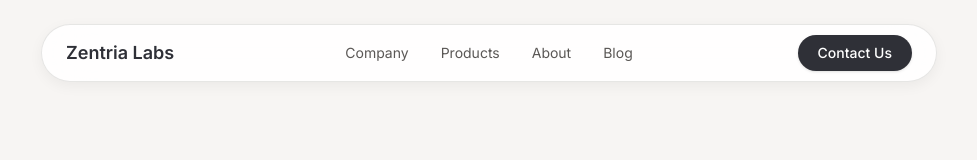
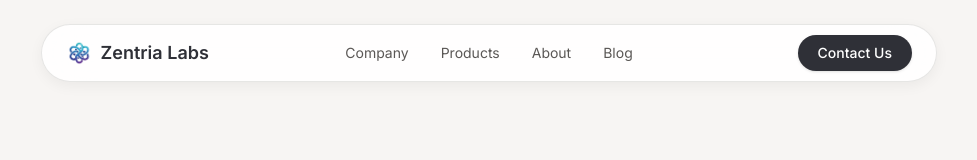
Before and after one commit to AkithaRandira/connex-landing, a Next.js app: page / in a window 1280 px wide. Shown: the top 160 px of the page, without its empty margins (151-1128 px from the left). Built offline with nearby package versions, Linux system fonts and the light colour scheme.

Commit message:
Add Zentria Labs logo to favicon, navbar, and footer

```diff
--- a/app/layout.tsx
+++ b/app/layout.tsx
@@ -60,6 +60,7 @@ export default function RootLayout({
   return (
     <html lang="en" className={`${inter.variable} ${instrumentSerif.variable} antialiased`}>
       <head>
+        <link rel="icon" href="/ZentriaLabs_Logo.png" sizes="any" />
         <link rel="preconnect" href="https://fonts.googleapis.com" />
         <link rel="preconnect" href="https://fonts.gstatic.com" crossOrigin="anonymous" />
         <link
--- a/app/page.tsx
+++ b/app/page.tsx
@@ -33,7 +33,12 @@ export default function LandingPage() {
           }`}
         >
           {/* Logo */}
-          <a href="/" className="text-[#2F3037] text-sm sm:text-base md:text-lg font-semibold whitespace-nowrap">
+          <a href="/" className="flex items-center gap-2 text-[#2F3037] text-sm sm:text-base md:text-lg font-semibold whitespace-nowrap">
+            <img
+              src="/ZentriaLabs_Logo.png"
+              alt="Zentria Labs Logo"
+              className="h-6 w-auto"
+            />
             Zentria Labs
           </a>
 
--- a/components/footer-section.tsx
+++ b/components/footer-section.tsx
@@ -6,8 +6,15 @@ export default function FooterSection() {
       <div className="w-full max-w-6xl mx-auto px-6 sm:px-8 md:px-12 py-16 flex flex-col sm:flex-row justify-between items-start gap-12">
 
         {/* Left Side */}
-        <div className="flex flex-col gap-2">
-          <h2 className="text-2xl font-semibold">Zentria Labs</h2>
+        <div className="flex flex-col gap-4">
+          <div className="flex items-center gap-3">
+            <img
+              src="/ZentriaLabs_Logo.png"
+              alt="Zentria Labs Logo"
+              className="h-8 w-auto"
+            />
+            <h2 className="text-2xl font-semibold">Zentria Labs</h2>
+          </div>
           <p className="text-sm text-gray-400">
             Building micro-SaaS tools for modern workflows.
           </p>
--- a/components/header.tsx
+++ b/components/header.tsx
@@ -1,4 +1,5 @@
 import { Button } from "@/components/ui/button"
+import Image from "next/image"
 
 export function Header() {
   return (
@@ -6,7 +7,16 @@ export function Header() {
       <div className="max-w-[1060px] mx-auto px-4">
         <nav className="flex items-center justify-between py-4">
           <div className="flex items-center space-x-8">
-            <div className="text-[#37322f] font-semibold text-lg">Brillance</div>
+            <div className="flex items-center gap-2">
+              <Image
+                src="/ZentriaLabs_Logo.png"
+                alt="Zentria Labs Logo"
+                width={28}
+                height={28}
+                className="h-7 w-auto"
+              />
+              <div className="text-[#37322f] font-semibold text-lg">Zentria Labs</div>
+            </div>
             <div className="hidden md:flex items-center space-x-6">
               <button className="text-[#37322f] hover:text-[#37322f]/80 text-sm font-medium">Products</button>
               <button className="text-[#37322f] hover:text-[#37322f]/80 text-sm font-medium">Pricing</button>
```
Also changed, not shown: public/ZentriaLabs_Logo.png (added).
